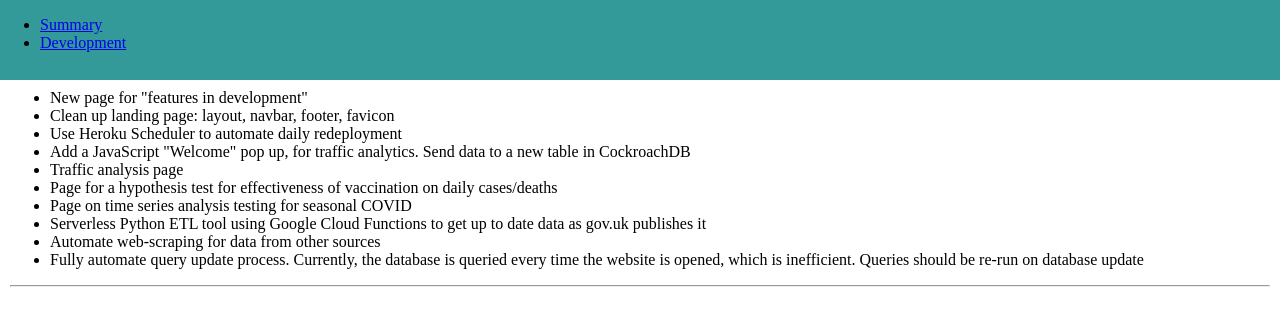
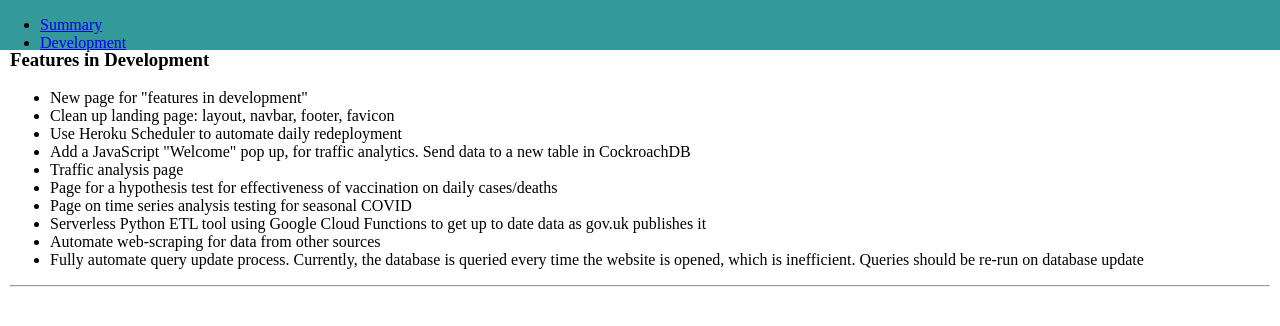
Before and after one commit to ArjunNiranjan1/covid19Project, a Flask app: page /features/ in a window 1280 px wide. Shown: the top 326 px of the page. Run offline with Flask 2, Linux system fonts and the light colour scheme; parts of the project's set-up code (start-up, migrations or seed data) failed here and were passed over.

Commit message:
thinner navbar

```diff
--- a/static/main.css
+++ b/static/main.css
@@ -10,5 +10,5 @@ header {
     top: 0;
     left: 0;
     right: 0;
-    height: 80px;
+    height: 50px;
 }
```
